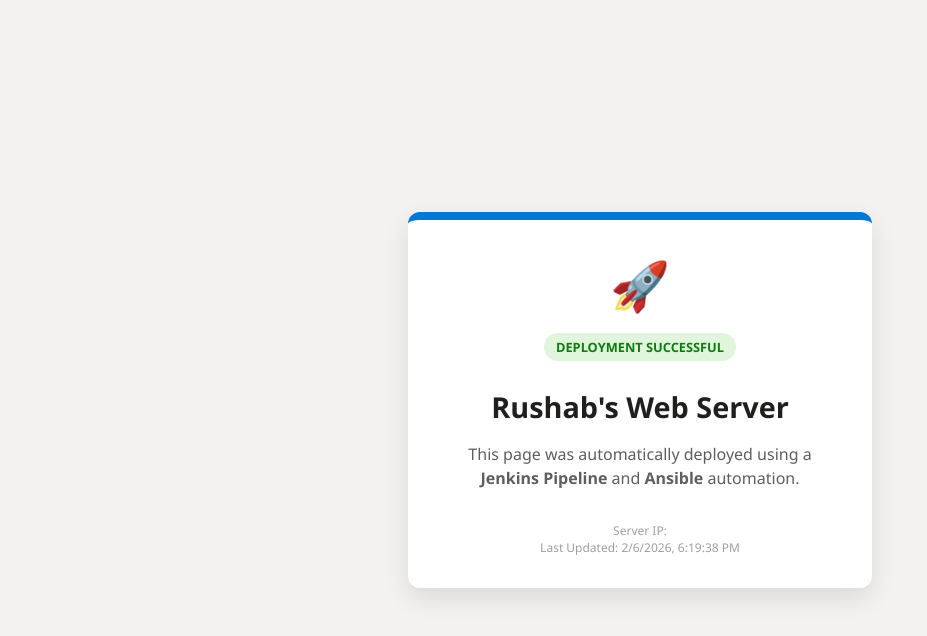
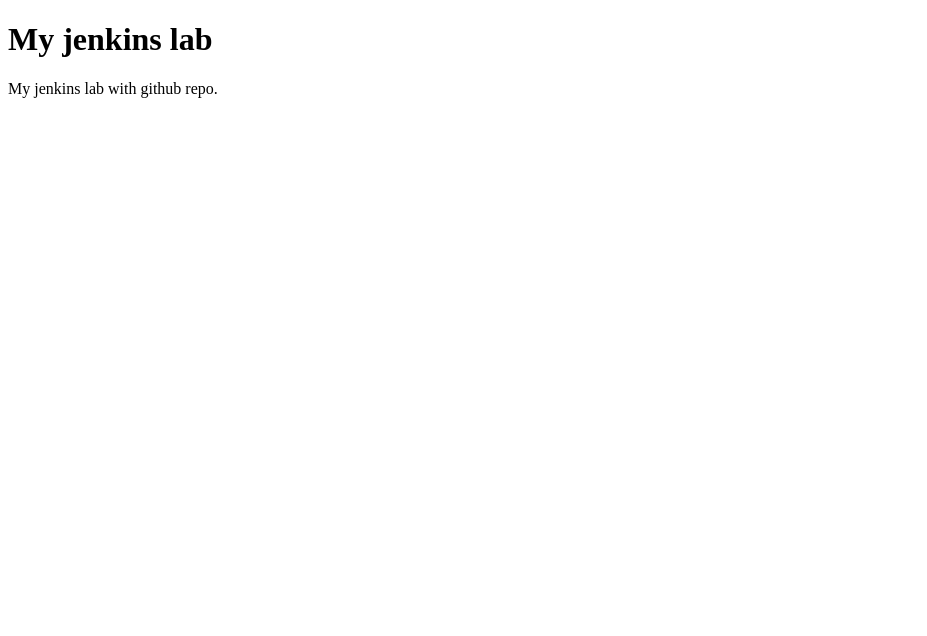
Before and after one commit to pundrushab9623/rushab-repo-index, a plain HTML site: page index.html in a window 1280 px wide. Shown: the whole page, without its empty margins (0-927 px from the left). Drawn offline with Linux system fonts and the light colour scheme.

Commit message:
Update index.html

```diff
--- a/index.html
+++ b/index.html
@@ -1,80 +1,9 @@
 <!DOCTYPE html>
-<html lang="en">
-<head>
-    <meta charset="UTF-8">
-    <meta name="viewport" content="width=device-width, initial-scale=1.0">
-    <title>Managed by Jenkins & Ansible</title>
-    <style>
-        :root {
-            --primary: #0078d4;
-            --dark: #201f1e;
-            --light: #f3f2f1;
-        }
-
-        body {
-            font-family: 'Segoe UI', Tahoma, Geneva, Verdana, sans-serif;
-            margin: 0;
-            display: flex;
-            justify-content: center;
-            align-items: center;
-            height: 100vh;
-            background-color: var(--light);
-            color: var(--dark);
-        }
-
-        .card {
-            background: white;
-            padding: 2rem;
-            border-radius: 12px;
-            box-shadow: 0 10px 25px rgba(0,0,0,0.1);
-            text-align: center;
-            max-width: 400px;
-            width: 90%;
-            border-top: 8px solid var(--primary);
-        }
-
-        .status-badge {
-            background: #dff6dd;
-            color: #107c10;
-            padding: 5px 12px;
-            border-radius: 20px;
-            font-size: 0.8rem;
-            font-weight: bold;
-            display: inline-block;
-            margin-bottom: 1rem;
-        }
-
-        h1 { margin: 10px 0; font-size: 1.8rem; }
-        p { color: #605e5c; line-height: 1.5; }
-
-        .footer {
-            margin-top: 2rem;
-            font-size: 0.75rem;
-            color: #a19f9d;
-        }
-
-        .icon {
-            font-size: 3rem;
-            margin-bottom: 1rem;
-        }
-    </style>
-</head>
+<html>
 <body>
 
-    <div class="card">
-        <div class="icon">🚀</div>
-        <div class="status-badge">DEPLOYMENT SUCCESSFUL</div>
-        <h1>Rushab's Web Server</h1>
-        <p>This page was automatically deployed using a <strong>Jenkins Pipeline</strong> and <strong>Ansible</strong> automation.</p>
+<h1>My jenkins lab</h1>
+<p>My jenkins lab with github repo.</p>
 
-        <div class="footer">
-            Server IP: <br>
-            Last Updated: <span id="date"></span>
-        </div>
-    </div>
-
-    <script>
-        document.getElementById('date').innerText = new Date().toLocaleString();
-    </script>
 </body>
 </html>
```
